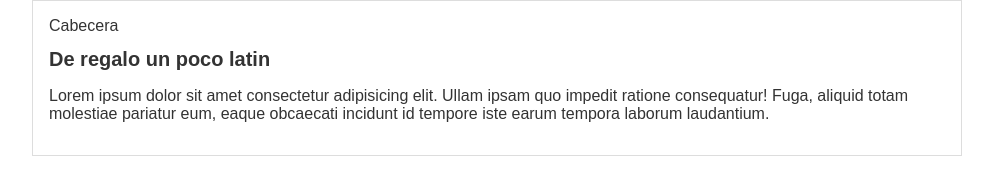
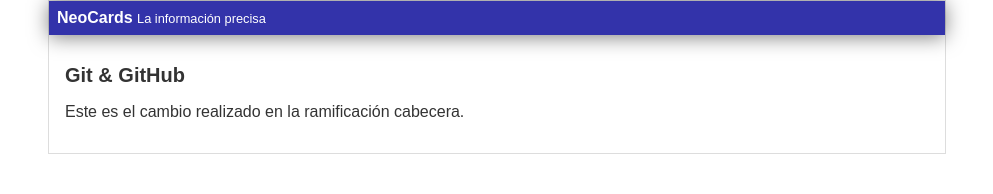
Before and after one commit to CarlosBrignardello/apuntes-git, a plain HTML site: page SITIO WEB/index.html in a window 1280 px wide. Shown: the whole page, without its empty margins (143-1136 px from the left). Drawn offline with Linux system fonts and the light colour scheme.

Commit message:
Se definio el estilo de la cabecera

```diff
--- a/SITIO WEB/index.html
+++ b/SITIO WEB/index.html
@@ -10,14 +10,12 @@
 <body>
     <div class="container">
         <div class="cabecera">
-                Cabecera
+                NeoCards
+                <span class="tagline">La información precisa</span>
         </div>
         <div class="posts">
-            <h1>De regalo un poco latin</h1>
-            <p>Lorem ipsum dolor sit amet consectetur adipisicing elit.
-                Ullam ipsam quo impedit ratione consequatur! Fuga, aliquid
-                totam molestiae pariatur eum, eaque obcaecati incidunt id
-                tempore iste earum tempora laborum laudantium.</p>
+            <h1>Git & GitHub</h1>
+            <p>Este es el cambio realizado en la ramificación cabecera.</p>
         </div>
     </div>
 
--- a/SITIO WEB/styles.css
+++ b/SITIO WEB/styles.css
@@ -7,9 +7,24 @@ body{
     padding: 0;
 }
 
+.cabecera{
+    background: #33A;
+    box-shadow: 0px 2px 20px 0px rgba(0,0,0,0.5);
+    color:white;
+    font-weight: bold;
+    margin: 0;
+    padding: 0.5em;
+}
+
+.cabecera .tagline{
+    margin: 1em 0 0 0;
+    font-weight: normal;
+    font-size: 0.8em;
+}
+
 .container{
     width: 70%;
-    padding: 1em;
+    padding: 0;
     text-align: left;
     border: 1px solid #DDD;
     margin: 0 auto;
@@ -18,3 +33,7 @@ body{
 .container h1{
     font-size: 20px;
 }
+
+.posts{
+    padding: 1em;
+}
```
